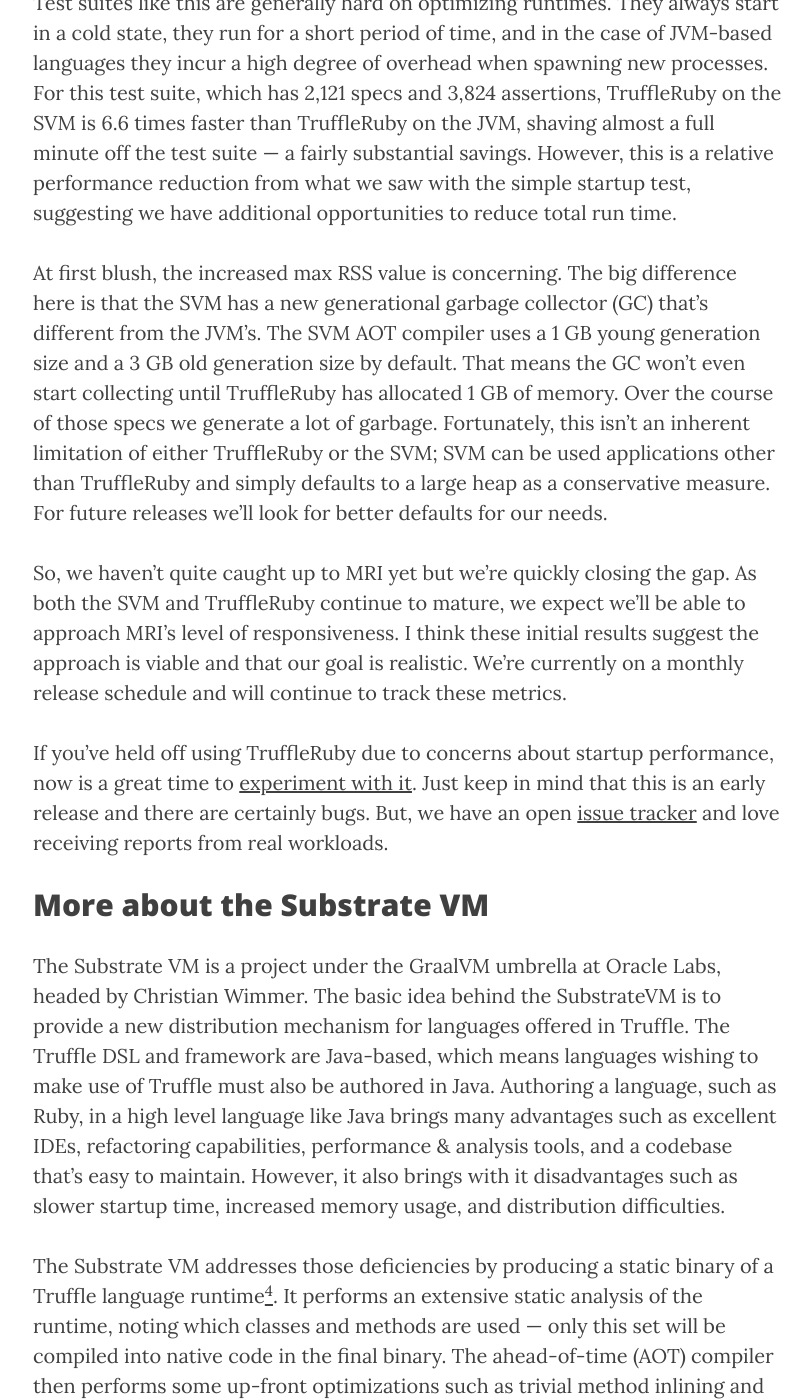
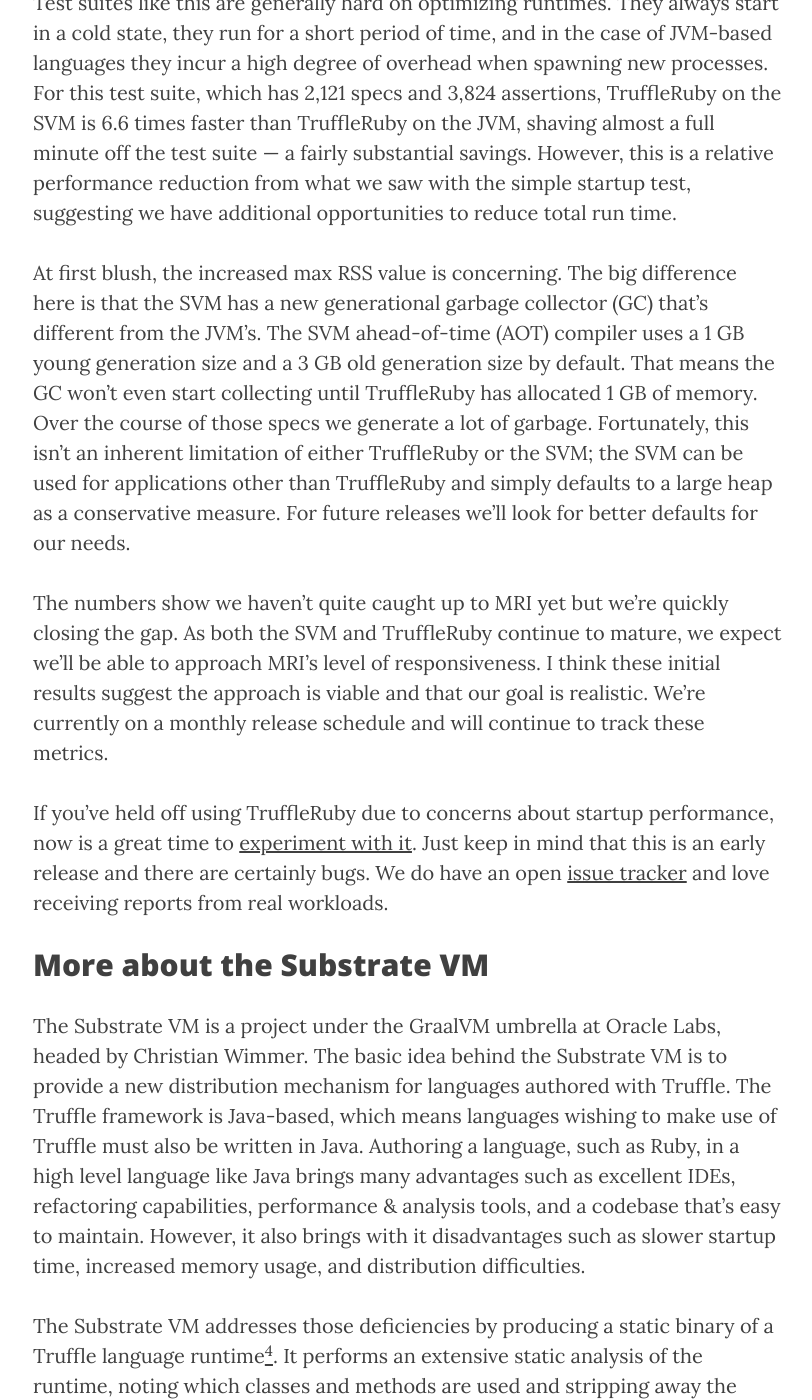
Before and after one commit to nirvdrum/nirvdrum.com, a Jekyll site: the page built from _posts/2017-02-14-truffleruby-on-the-svm.md, in a window 1280 px wide and 1400 px high, scrolled down 2872 px. Shown: the whole window, without its empty margins (232-1044 px from the left). Built offline with Jekyll 4.4.1, drawn with Linux system fonts in a browser that asks for light colours; nearby versions of some CDN libraries; comment, search, counter and statistics services are not loaded; some of the changed text lies outside the part shown.

Commit message:
More clean-up of the 'TruffleRuby on the Substrate VM' post.

```diff
--- a/_posts/2017-02-14-truffleruby-on-the-svm.md
+++ b/_posts/2017-02-14-truffleruby-on-the-svm.md
@@ -71,39 +71,39 @@
 
 At first blush, the increased max RSS value is concerning.
 The big difference here is that the SVM has a new generational garbage collector (GC) that's different from the JVM's.
-The SVM AOT compiler uses a 1 GB young generation size and a 3 GB old generation size by default.
+The SVM ahead-of-time (AOT) compiler uses a 1 GB young generation size and a 3 GB old generation size by default.
 That means the GC won't even start collecting until TruffleRuby has allocated 1 GB of memory.
 Over the course of those specs we generate a lot of garbage.
-Fortunately, this isn't an inherent limitation of either TruffleRuby or the SVM; SVM can be used applications other than TruffleRuby and simply defaults to a large heap as a conservative measure.
+Fortunately, this isn't an inherent limitation of either TruffleRuby or the SVM; the SVM can be used for applications other than TruffleRuby and simply defaults to a large heap as a conservative measure.
 For future releases we'll look for better defaults for our needs.
 
-So, we haven't quite caught up to MRI yet but we're quickly closing the gap.
+The numbers show we haven't quite caught up to MRI yet but we're quickly closing the gap.
 As both the SVM and TruffleRuby continue to mature, we expect we'll be able to approach MRI's level of responsiveness.
 I think these initial results suggest the approach is viable and that our goal is realistic.
 We're currently on a monthly release schedule and will continue to track these metrics.
 
 If you've held off using TruffleRuby due to concerns about startup performance, now is a great time to [experiment with it](https://github.com/graalvm/truffleruby).
 Just keep in mind that this is an early release and there are certainly bugs.
-But, we have an open [issue tracker](https://github.com/graalvm/truffleruby/issues) and love receiving reports from real workloads.
+We do have an open [issue tracker](https://github.com/graalvm/truffleruby/issues) and love receiving reports from real workloads.
 
 
 More about the Substrate VM
 ---------------------------
 
 The Substrate VM is a project under the GraalVM umbrella at Oracle Labs, headed by Christian Wimmer.
-The basic idea behind the SubstrateVM is to provide a new distribution mechanism for languages offered in Truffle.
-The Truffle DSL and framework are Java-based, which means languages wishing to make use of Truffle must also be authored in Java.
+The basic idea behind the Substrate VM is to provide a new distribution mechanism for languages authored with Truffle.
+The Truffle framework is Java-based, which means languages wishing to make use of Truffle must also be written in Java.
 Authoring a language, such as Ruby, in a high level language like Java brings many advantages such as excellent IDEs, refactoring capabilities, performance &amp; analysis tools, and a codebase that's easy to maintain.
 However, it also brings with it disadvantages such as slower startup time, increased memory usage, and distribution difficulties.
 
 The Substrate VM addresses those deficiencies by producing a static binary of a Truffle language runtime<a href="#footnote_4"><sup>4</sup></a>.
-It performs an extensive static analysis of the runtime, noting which classes and methods are used &mdash; only this set will be compiled into native code in the final binary.
-The ahead-of-time (AOT) compiler then performs some up-front optimizations such as trivial method inlining and constructs the metadata necessary for Graal to perform its runtime optimizations.
+It performs an extensive static analysis of the runtime, noting which classes and methods are used and stripping away the ones that are not.
+The AOT compiler then performs some up-front optimizations such as trivial method inlining and constructs the metadata necessary for Graal to perform its runtime optimizations.
 The final output is a version of the Truffle language interpreter fully compiled to native machine code; i.e., there is no Java bytecode anywhere.
-As an added benefit, the binary size is considerably smaller than the JVM's because all the unused classes are excluded.
+As an added benefit, the binary size is considerably smaller than the JVM's because all the unused classes and methods are excluded.
 
 This is a powerful new addition to the Truffle toolchain.
-In addition to an optimizing JIT, GC, instrumentation (profiler &amp; debugger), and built-in polyglot support, by implementing your language on top of Truffle you now get an ahead-of-time compiler.
+In addition to an optimizing JIT, GC, profiler, debugger, and built-in polyglot support, by implementing your language on top of Truffle you now get an ahead-of-time compiler.
 
 As with all technology, there are trade-offs to targeting the Substrate VM.
 In order to perform its static analysis, all code to be included in the binary must be statically reachable.
@@ -121,10 +121,12 @@
 ----------
 
 The Substrate VM provides Truffle-based languages, such as TruffleRuby, with an incredible new way to deliver a language runtime.
-If you've been following the TruffleRuby project, you likely know we've been talking about SVM for the past couple years as our solution to solving our startup time problem.
+If you've been following the TruffleRuby project, you likely know we've been talking about the SVM for the past couple years as our solution to solving our startup time problem.
 I'm excited to say it wasn't vaporware!
 The results for TruffleRuby on SVM thus far are extremely promising and I think the release of SVM marks a new evolutionary phase of the TruffleRuby project.
 
+To me, one of the most amazing parts of all this is the same TruffleRuby codebase, with a few branch points, is used to target the JVM, the GraalVM, and now the SVM.
+For end users this provides a great deal of flexibility: choose the VM that best suits your application's needs for a given context.
 
 
 Additional Resources
@@ -132,7 +134,7 @@
 
 If you're interested in learning more about the history of TruffleRuby or get a deeper look at its internals, please take a look at the [collection of resources](http://chrisseaton.com/rubytruffle/) Chris Seaton has assembled.
 Truffle and Graal are active research projects with a rich set of publications <sub>([Truffle](https://github.com/graalvm/truffle/blob/master/docs/Publications.md), [Graal](https://github.com/graalvm/graal-core/blob/master/docs/Publications.md))</sub>.
-If you're interested in implementing a language on Truffle, I suggest checking out the [SimpleLanguage implementation](https://github.com/graalvm/simplelanguage) and watching Christian Wimmer's [walkthrough of the code](https://www.youtube.com/watch?v=FJY96_6Y3a4).
+If you'd like to learn more about implementing a language with Truffle, I suggest checking out the [SimpleLanguage implementation](https://github.com/graalvm/simplelanguage) and watching Christian Wimmer's [walkthrough of the code](https://www.youtube.com/watch?v=FJY96_6Y3a4).
 
 <hr/>
 
```
